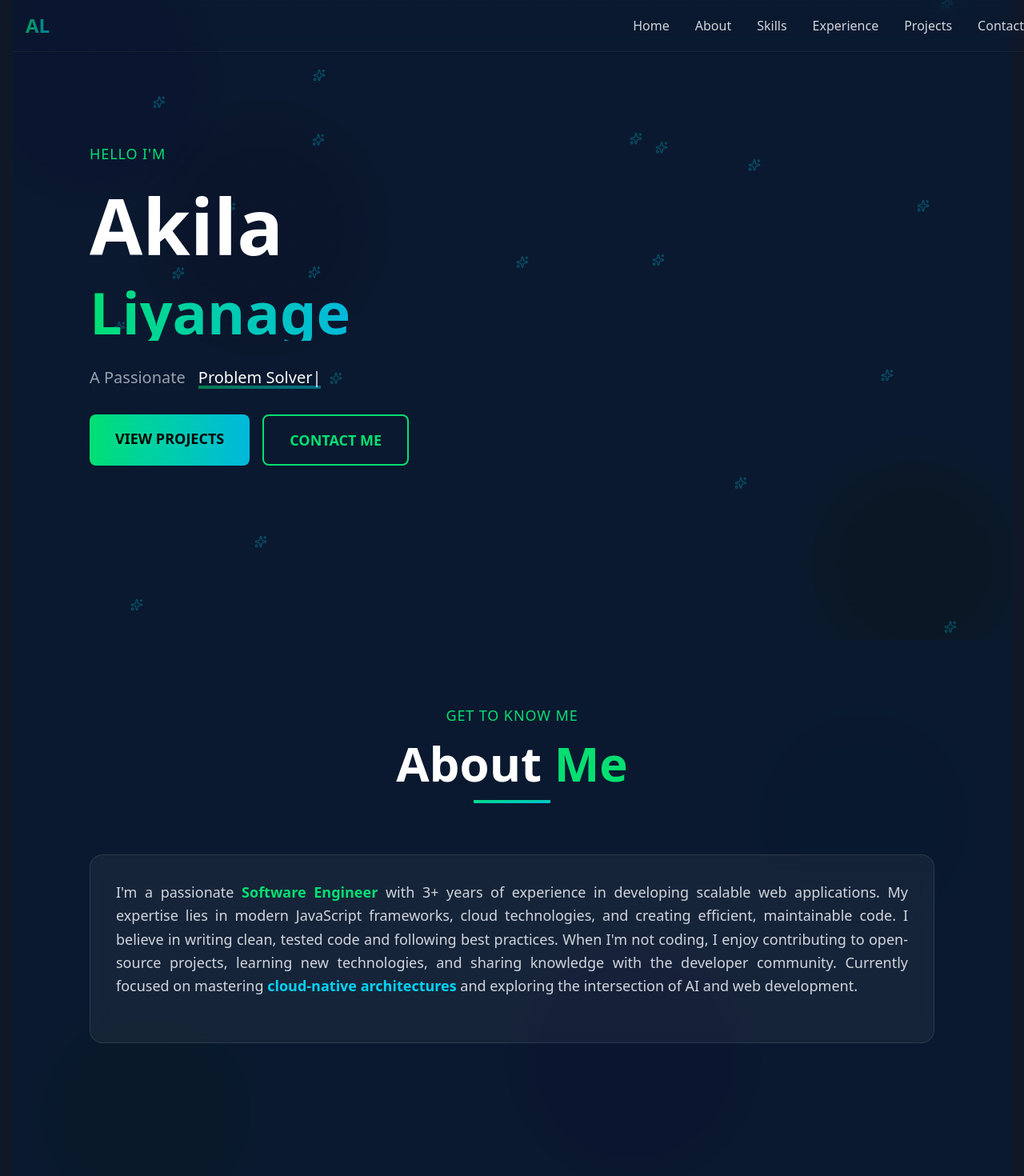
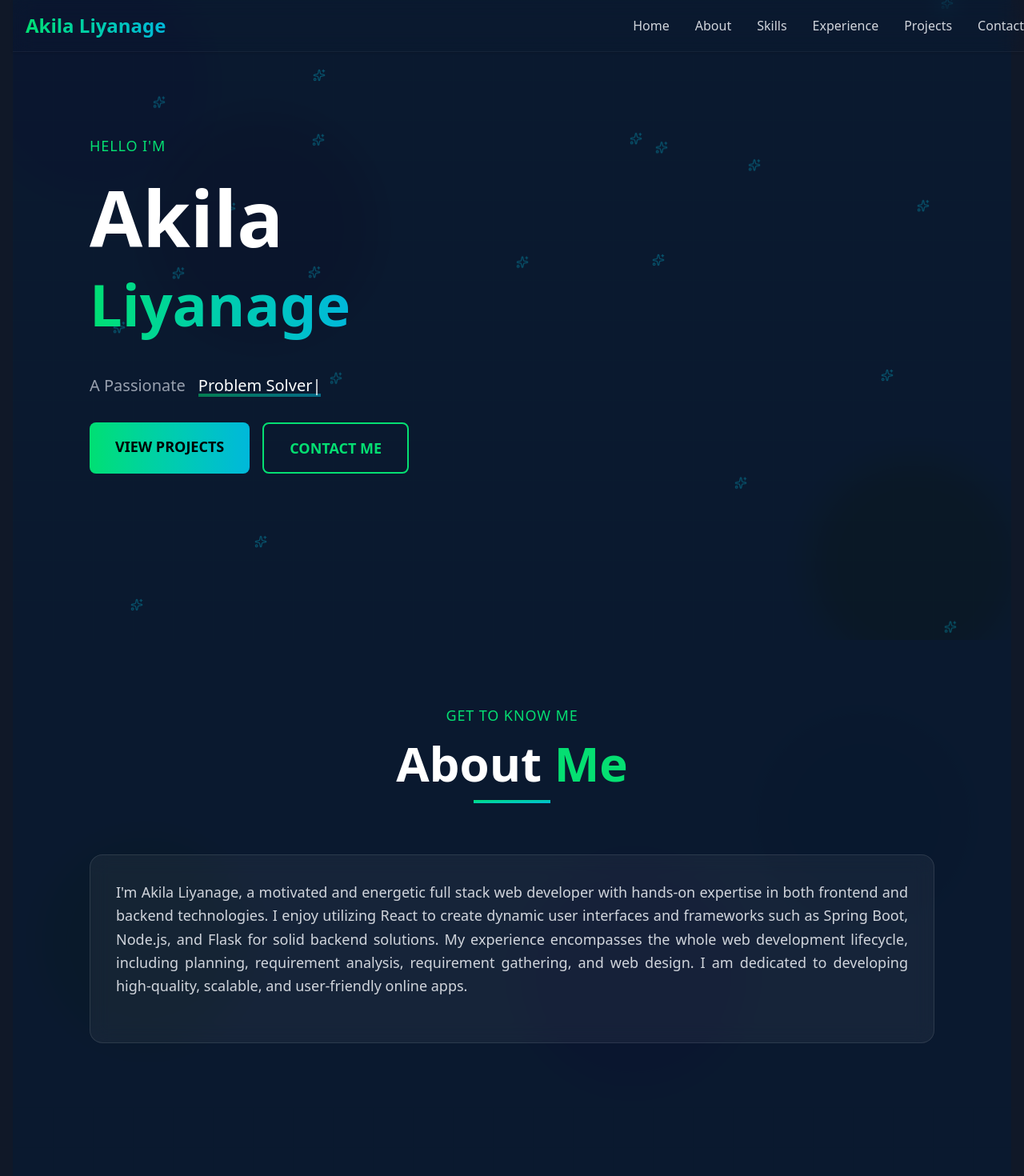
Before and after one commit to LAIkumara/my-portfolio-2025-, a React (Vite) app: page / in a window 1280 px wide. Shown: the top 1470 px of the page at 80% size. Built offline with nearby package versions, Linux system fonts and the light colour scheme.

Commit message:
update some missing features

```diff
--- a/index.html
+++ b/index.html
@@ -2,9 +2,9 @@
 <html lang="en">
   <head>
     <meta charset="UTF-8" />
-    <link rel="icon" type="image/svg+xml" href="/vite.svg" />
+    <link rel="icon" type="png" href="/logo.png" />
     <meta name="viewport" content="width=device-width, initial-scale=1.0" />
-    <title>vite-project</title>
+    <title>Akila Liyanage</title>
   </head>
   <body>
     <div id="root"></div>
--- a/src/componentes/about.jsx
+++ b/src/componentes/about.jsx
@@ -26,7 +26,7 @@ const About = () => {
   ];
 
   return (
-    <section id="about" className="min-h-screen bg-[#0a192f] text-white relative overflow-hidden sm:py-20 py-12 ">
+    <section id="about" className="  bg-[#0a192f] text-white relative overflow-hidden sm:py-20 py-12 ">
       {/* Decorative background elements */}
       <div className="absolute inset-0 overflow-hidden">
         <div className="absolute top-20 right-10 w-72 h-72 bg-cyan-500 rounded-full mix-blend-multiply filter blur-xl opacity-20 animate-blob"></div>
@@ -47,9 +47,10 @@ const About = () => {
         </div>
         <div className="bg-white/5 backdrop-blur-md rounded-2xl p-8 border border-white/10 hover:border-green-400/50 transition-all duration-300">
                 <p className="text-gray-300 text-justify sm:text-lg leading-relaxed mb-6">
-                  I'm a passionate <span className="text-green-400 font-semibold">Software Engineer</span> with 3+ years of experience in developing scalable web applications. My expertise lies in modern JavaScript frameworks, cloud technologies, and creating efficient, maintainable code. I believe in writing clean, tested code and following best practices.
-                  When I'm not coding, I enjoy contributing to open-source projects, learning new technologies, and sharing knowledge with the developer community.
-                  Currently focused on mastering <span className="text-cyan-400 font-semibold">cloud-native architectures</span> and exploring the intersection of AI and web development.
+                I'm Akila Liyanage, a motivated and energetic full stack web developer with hands-on expertise in both frontend and backend technologies.
+                I enjoy utilizing React to create dynamic user interfaces and frameworks such as Spring Boot, Node.js, and Flask for solid backend solutions.
+                My experience encompasses the whole web development lifecycle, including planning, requirement analysis, requirement gathering, and web design.
+                I am dedicated to developing high-quality, scalable, and user-friendly online apps.
                 </p>
         </div>
       </div>
--- a/src/componentes/hero.jsx
+++ b/src/componentes/hero.jsx
@@ -1,6 +1,7 @@
 import { Facebook, Twitter, Linkedin, Youtube, Zap, Sparkles, Code2, Terminal } from "lucide-react";
 import React, { useState, useEffect } from 'react';
 import { FaBars, FaTimes } from 'react-icons/fa';
+import Navbar from "./navbar";
 
 const Hero = () => {
   const [isOpen, setIsOpen] = useState(false);
@@ -67,58 +68,8 @@ const Hero = () => {
           ))}
         </div>
 
-        <div className="relative z-10">
-          {/* Navigation */}
-          <nav className="fixed top-0 w-full backdrop-blur-md z-50 shadow-sm border-b border-white/5">
-            <div className="container mx-auto px-4 py-4">
-              <div className="flex justify-between items-center">
-                <a href="#hero" className="text-2xl font-bold bg-linear-to-r from-green-400 to-cyan-500 bg-clip-text text-transparent animate-pulse-slow">
-                  AL
-                </a>
-
-                {/* Desktop Navigation */}
-                <div className="hidden md:flex space-x-8">
-                  {navItems.map((item) => (
-                    <a
-                      key={item.label}
-                      href={item.href}
-                      className="text-gray-300 hover:text-green-400 font-medium transition-all duration-300 relative group"
-                    >
-                      {item.label}
-                      <span className="absolute bottom-0 left-0 w-0 h-0.5 bg-linear-to-r from-green-400 to-cyan-500 group-hover:w-full transition-all duration-300"></span>
-                    </a>
-                  ))}
-                </div>
-
-                {/* Mobile menu button */}
-                <button
-                  className="md:hidden text-white hover:text-green-400 transition-colors"
-                  onClick={() => setIsOpen(!isOpen)}
-                >
-                  {isOpen ? <FaTimes size={24} /> : <FaBars size={24} />}
-                </button>
-              </div>
-
-              {/* Mobile Navigation */}
-              {isOpen && (
-                <div className="md:hidden mt-4 pb-4 animate-slideDown">
-                  <div className="flex flex-col space-y-4">
-                    {navItems.map((item) => (
-                      <a
-                        key={item.label}
-                        href={item.href}
-                        className="text-gray-300 hover:text-green-400 font-medium transition-colors py-2 hover:translate-x-2 transition-transform duration-300"
-                        onClick={() => setIsOpen(false)}
-                      >
-                        {item.label}
-                      </a>
-                    ))}
-                  </div>
-                </div>
-              )}
-            </div>
-          </nav>
-
+        <div className="relative z-100">
+          <Navbar />
           {/* Hero Section */}
           <div className="px-8 md:px-16 lg:px-24 py-20 pt-32">
             <div className="max-w-6xl mx-auto">
@@ -150,7 +101,7 @@ const Hero = () => {
                   <h1 className="sm:grid sm:justify-start flex justify-center gap-3 text-5xl md:text-7xl lg:text-8xl font-bold leading-tight mt-4 animate-fadeInUp animation-delay-200">
                     Akila
                     <br />
-                    <span className="flex justify-center items-center text-4xl md:text-6xl lg:text-7xl bg-linear-to-r from-green-400 to-cyan-500 bg-clip-text text-transparent">
+                    <span className="flex justify-end items-end  text-4xl md:text-6xl lg:text-7xl bg-linear-to-r from-green-400 to-cyan-500 bg-clip-text text-transparent sm:pb-5">
                       Liyanage
                     </span>
                   </h1>
@@ -204,24 +155,7 @@ const Hero = () => {
                     <Code2 className="absolute -left-4 bottom-24 w-10 h-10 text-cyan-400 opacity-50 animate-spin-slow" />
                     <Terminal className="absolute -right-8 top-32 w-10 h-10 text-green-400 opacity-50 animate-spin-slow animation-delay-2000" />
 
-                    {/* Social Icons */}
-                    <div className="absolute -right-20 top-1/2 -translate-y-1/2 flex flex-col gap-4">
-                      {[
-                        { Icon: Facebook, color: "hover:bg-blue-600", href: "#" },
-                        { Icon: Twitter, color: "hover:bg-sky-500", href: "#" },
-                        { Icon: Linkedin, color: "hover:bg-blue-700", href: "#" },
-                        { Icon: Youtube, color: "hover:bg-red-600", href: "#" },
-                      ].map(({ Icon, color, href }, idx) => (
-                        <a
-                          key={idx}
-                          href={href}
-                          className={`w-12 h-12 bg-white/10 backdrop-blur-md rounded-lg flex items-center justify-center transition-all duration-300 hover:scale-110 hover:-translate-x-2 ${color} animate-fadeInRight`}
-                          style={{ animationDelay: `${idx * 0.1 + 0.8}s` }}
-                        >
-                          <Icon className="w-6 h-6 text-white" />
-                        </a>
-                      ))}
-                    </div>
+
                   </div>
                 </div>
               </div>
--- a/src/componentes/navbar.jsx
+++ b/src/componentes/navbar.jsx
@@ -14,11 +14,11 @@ const Navbar = () => {
   ];
 
   return (
-    <nav className="fixed top-0 w-full bg-white/90 backdrop-blur-md z-50 shadow-sm">
+    <nav className="fixed top-0 w-full backdrop-blur-md z-50 shadow-sm border-b border-white/5">
                 <div className="container mx-auto px-4 py-4">
                   <div className="flex justify-between items-center">
-          <a href="#hero" className="text-2xl font-bold gradient-text">
-            AL
+                    <a href="#hero" className="text-2xl font-bold bg-linear-to-r from-green-400 to-cyan-500 bg-clip-text text-transparent animate-pulse-slow">
+                      Akila Liyanage
                     </a>
 
                     {/* Desktop Navigation */}
@@ -27,16 +27,17 @@ const Navbar = () => {
                         <a
                           key={item.label}
                           href={item.href}
-                className="text-gray-700 hover:text-primary font-medium transition-colors"
+                          className="text-gray-300 hover:text-green-400 font-medium transition-all duration-300 relative group"
                         >
                           {item.label}
+                          <span className="absolute bottom-0 left-0 w-0 h-0.5 bg-linear-to-r from-green-400 to-cyan-500 group-hover:w-full transition-all duration-300"></span>
                         </a>
                       ))}
                     </div>
 
                     {/* Mobile menu button */}
                     <button
-            className="md:hidden text-gray-700"
+                      className="md:hidden text-white hover:text-green-400 transition-colors"
                       onClick={() => setIsOpen(!isOpen)}
                     >
                       {isOpen ? <FaTimes size={24} /> : <FaBars size={24} />}
@@ -45,13 +46,13 @@ const Navbar = () => {
 
                   {/* Mobile Navigation */}
                   {isOpen && (
-          <div className="md:hidden mt-4 pb-4">
+                    <div className="md:hidden mt-4 pb-4 animate-slideDown">
                       <div className="flex flex-col space-y-4">
                         {navItems.map((item) => (
                           <a
                             key={item.label}
                             href={item.href}
-                  className="text-gray-700 hover:text-primary font-medium transition-colors py-2"
+                            className="text-gray-300 hover:text-green-400 font-medium transition-colors py-2 hover:translate-x-2 transition-transform duration-300"
                             onClick={() => setIsOpen(false)}
                           >
                             {item.label}
```
Also changed, not shown: public/logo.png (added). Lines whose indentation alone changed are shown as unchanged.
